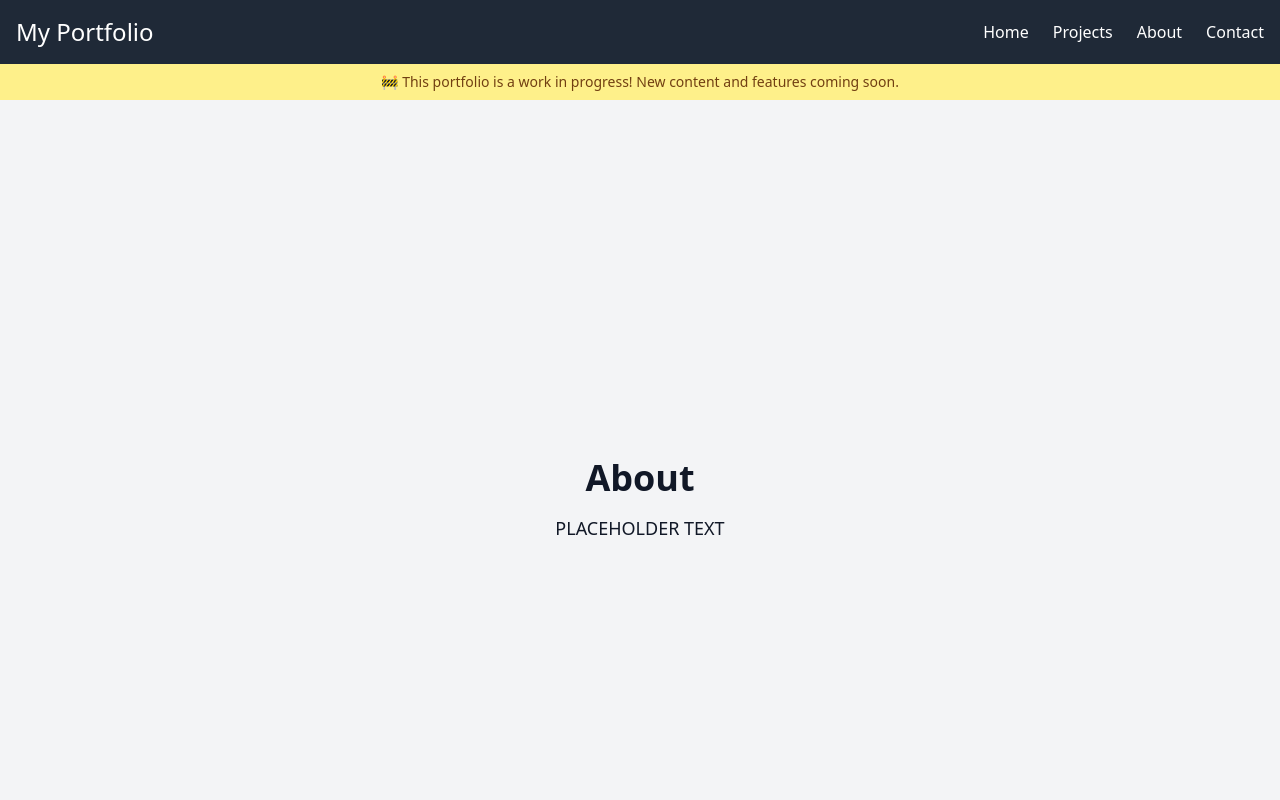
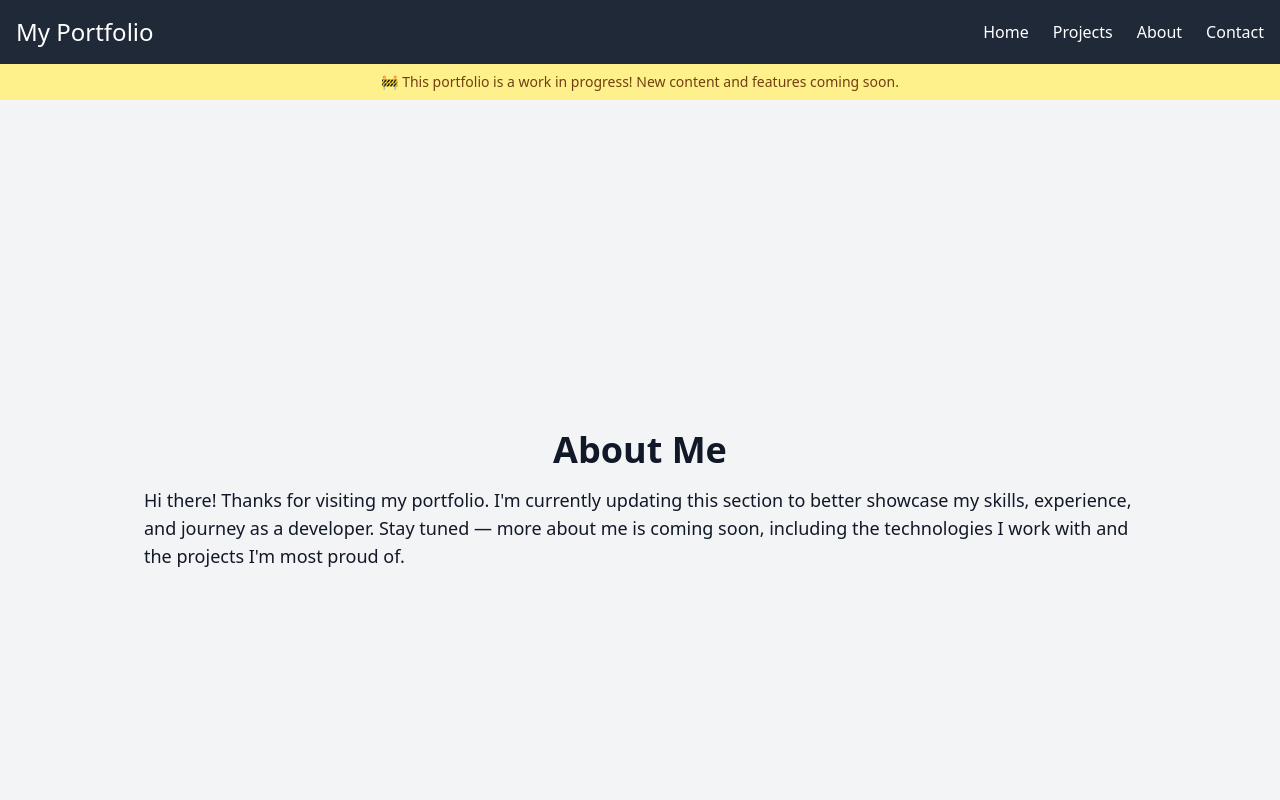
Before and after one commit to JulioGaekel/my-portfolio, a React (Vite) app: page /about in a window 1280 px wide. Shown: the top 800 px of the page. Built offline with nearby package versions, Linux system fonts and the light colour scheme.

Commit message:
Modify placeholder

```diff
--- a/src/pages/About.jsx
+++ b/src/pages/About.jsx
@@ -1,8 +1,8 @@
 const About = () => {
     return (
         <div className="flex flex-col items-center justify-center h-screen bg-gray-100">
-            <h1 className="text-4xl font-bold">About</h1>
-            <p className="mt-4 text-lg">PLACEHOLDER TEXT</p>
+            <h1 className="text-4xl font-bold">About Me</h1>
+            <p className="mt-4 px-36 text-lg">Hi there! Thanks for visiting my portfolio. I'm currently updating this section to better showcase my skills, experience, and journey as a developer. Stay tuned — more about me is coming soon, including the technologies I work with and the projects I'm most proud of.</p>
         </div>
     );
 };
```
